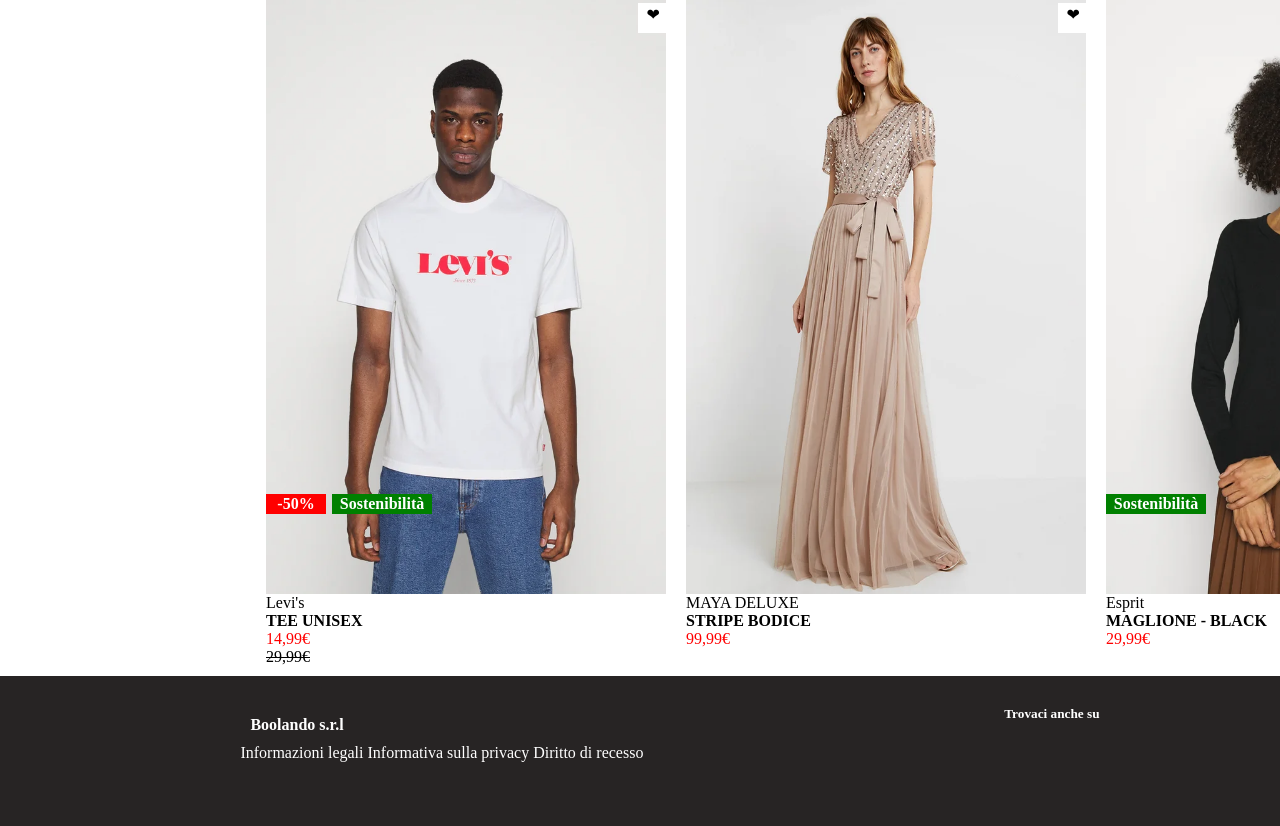
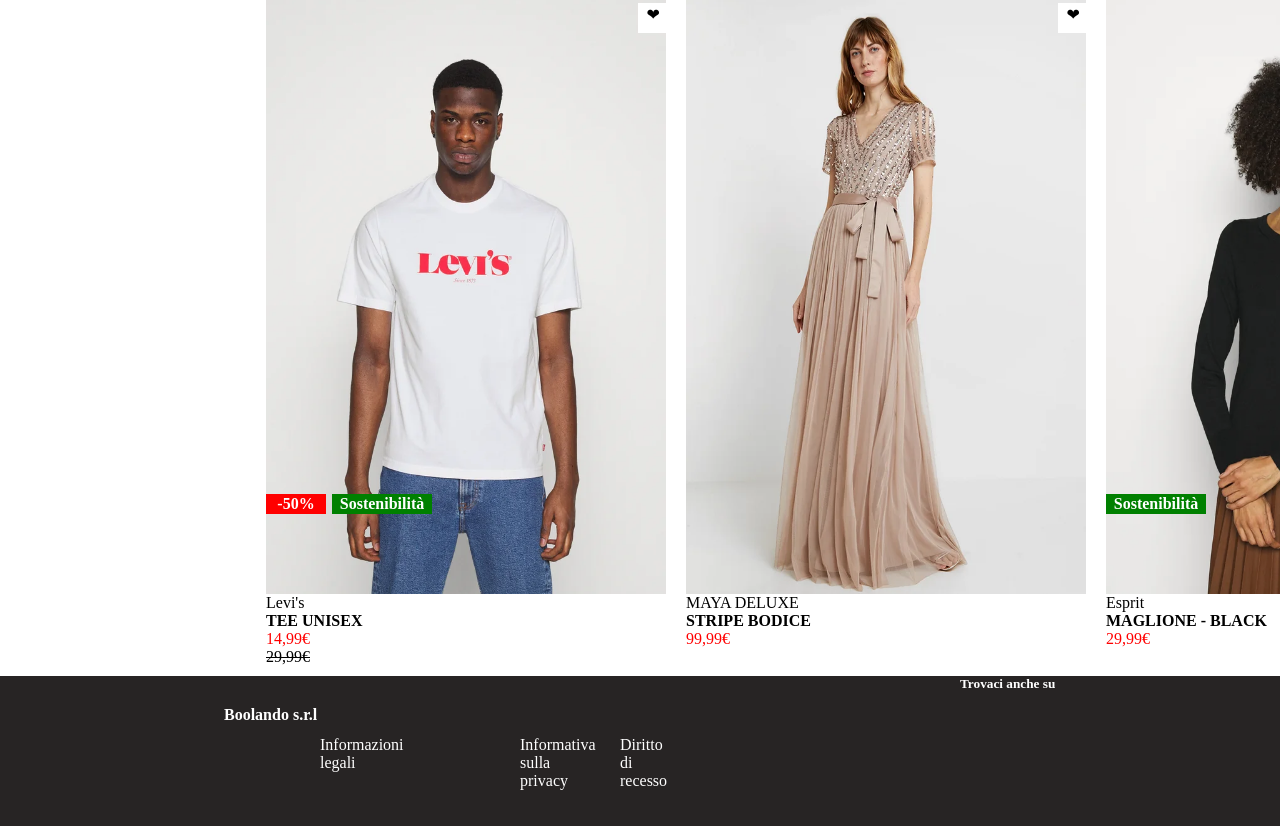
Before and after one commit to GiuseppeVartuli/html-css-boolando, a plain HTML site: page index.html in a window 1280 px wide. Shown: the part 868-1694 px from the top of the page. Drawn offline with Linux system fonts and the light colour scheme.

Commit message:
fix footer

```diff
--- a/index.html
+++ b/index.html
@@ -113,9 +113,9 @@
 
             <div class="information">
                 <h4>Boolando s.r.l</h4>
-                <a href="">Informazioni legali</a>
-                <a href="">Informativa sulla privacy</a>
-                <a href="">Diritto di recesso</a>
+                <a class="legal" href="">Informazioni legali</a>
+                <a class="privacy" href="">Informativa sulla privacy</a>
+                <a class="cancelletion" href="">Diritto di recesso</a>
             </div>
             <div class="social">
                 <h5>Trovaci anche su</h5>
--- a/style.css
+++ b/style.css
@@ -151,10 +151,31 @@ a{
     justify-content: space-around;
     align-content: space-around;
     color: white;
-    padding-left: 60px;
-    padding-top: 30px;
+
 }
+.information{
+    position: relative;
+}
+.legal{
+    position: absolute;
+    top: 60px;
+}
+.privacy{
+    position: absolute;
+    top: 60px;
+    left: 200px;
+}
+.cancelletion{
+    position: absolute;
+    top: 60px;
+    left: 300px;
+}
+h4{
+    position: absolute;
+    top: 30px;
+    left: -96px;
+}
+h5{
+    position: absolute;
 
-h4{
-    padding: 10px;
 }
```
